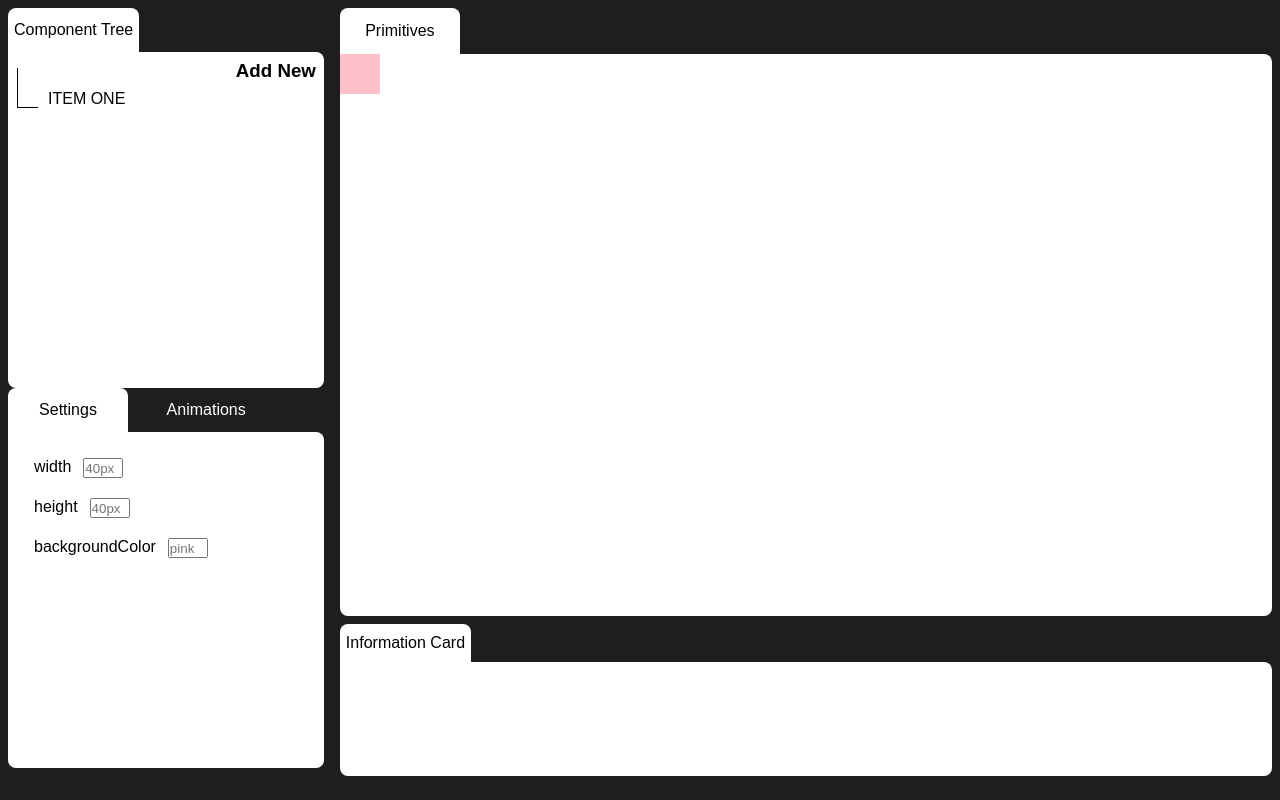
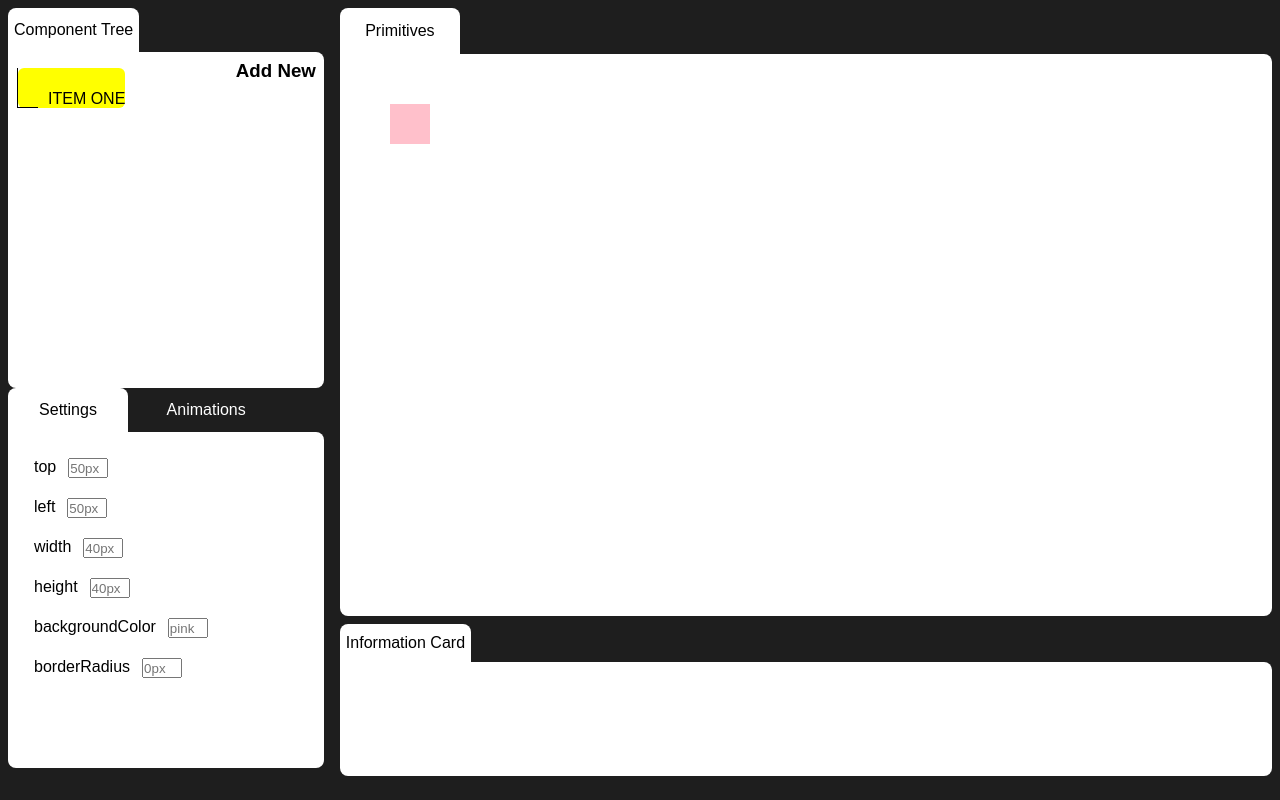
Before and after one commit to croftKie/tjds-playground, a React (Vite) app: page / in a window 1280 px wide. Built offline with nearby package versions, Linux system fonts and the light colour scheme.

Commit message:
minimum feature for manipulating primitives

```diff
--- a/src/App.jsx
+++ b/src/App.jsx
@@ -4,7 +4,15 @@ export default function App() {
   // default variables
   const primDefault = {
     name: "",
-    settings: { width: "40px", height: "40px", backgroundColor: "pink" },
+    settings: {
+      top: "50px",
+      left: "50px",
+      width: "40px",
+      height: "40px",
+      backgroundColor: "pink",
+      position: "relative",
+      borderRadius: "0px",
+    },
     animations: { backgroundColor: "blue" },
     obj: () => {
       return <div style={primDefault.settings}></div>;
@@ -16,6 +24,20 @@ export default function App() {
   const [activePrimComponent, setActivePrimComponent] = useState(0);
 
   // Functions
+
+  const updateObject = (objectIndex = 0, key = "width", value = 0) => {
+    console.log(objectIndex);
+    const tempObject = { ...primObjects[objectIndex] };
+    const tempSettings = { ...tempObject.settings };
+    tempSettings[key] = `${value}px`;
+    tempObject.settings = tempSettings;
+    tempObject.obj = () => {
+      return <div style={tempObject.settings}></div>;
+    };
+    primObjects.splice(objectIndex, 1);
+    setPrimObjects([...primObjects, tempObject]);
+    console.log([...primObjects, tempObject]);
+  };
 
   const onClickAddNew = () => {
     setPrimObjects([...primObjects, primDefault]);
@@ -59,6 +81,11 @@ export default function App() {
     alignItems: "end",
     height: "40px",
   };
+  const activeRow = {
+    backgroundColor: "#FFFF00",
+    color: "white,",
+    borderRadius: "6px",
+  };
   const componentLine = {
     width: "10px",
     height: "100%",
@@ -78,12 +105,22 @@ export default function App() {
         <div style={componentLine}></div>
         <div className="col">
           <div
-            style={{
+            style={
+              activePrimComponent === i
+                ? {
+                    ...activeRow,
                     display: "flex",
                     alignItems: "end",
                     gap: "10px",
                     cursor: "pointer",
-            }}
+                  }
+                : {
+                    display: "flex",
+                    alignItems: "end",
+                    gap: "10px",
+                    cursor: "pointer",
+                  }
+            }
             onClick={() => {
               setActivePrimComponent(i);
             }}
@@ -108,6 +145,7 @@ export default function App() {
     return (
       <>
         {keys.map((el, index) => {
+          if (el !== "position") {
             return (
               <div
                 className="setting"
@@ -124,9 +162,17 @@ export default function App() {
                   type="text"
                   style={{ width: "40px" }}
                   placeholder={values[index]}
+                  onInput={(e) => {
+                    updateObject(
+                      activePrimComponent,
+                      el,
+                      e.currentTarget.value
+                    );
+                  }}
                 />
               </div>
             );
+          }
         })}
       </>
     );
```
Lines whose indentation alone changed are shown as unchanged.
